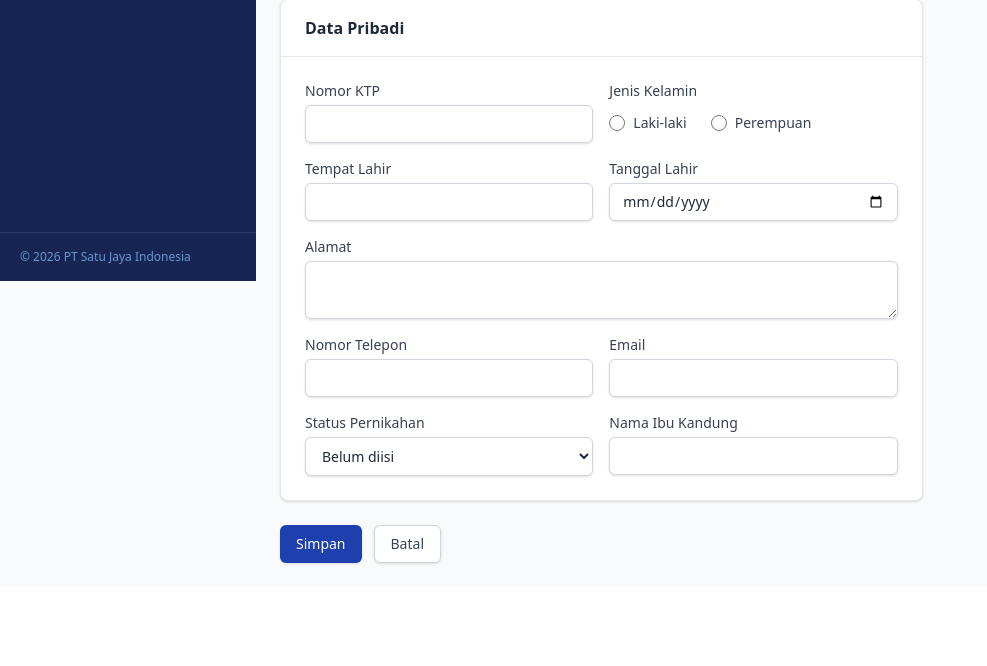
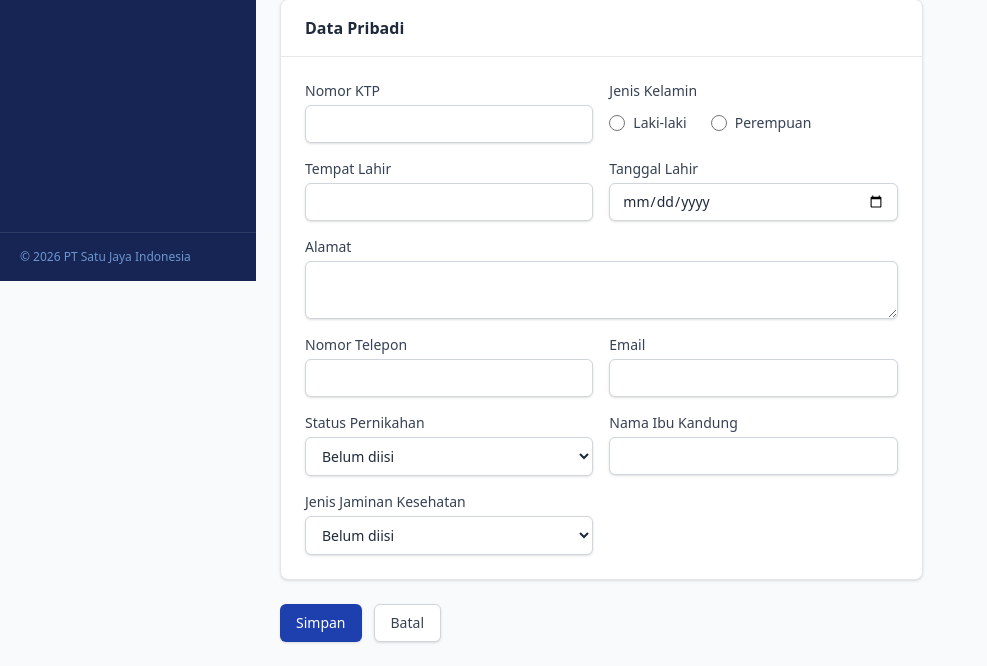
Before and after one commit to priorless/tubes-MSBD-Kel5, a Laravel app: page /hrd/karyawan/create in a window 1280 px wide. Shown: the part 519-1185 px from the top of the page, without its empty margins (0-987 px from the left). Before the commit the page ends 1084 px from the top, so only its background shows below. Run offline with Laravel 12, Linux system fonts and the light colour scheme; the visitor is signed in with stand-in values (Sample User, id 1); data comes from the database, SQL or seed files in the repository; data that the repository does not hold is empty; style sheets or scripts are compiled from the project's sources.

Commit message:
tambah jenis jaminan kesehatan karyawan

```diff
--- a/app/Http/Requests/Hrd/PesanValidasiKaryawan.php
+++ b/app/Http/Requests/Hrd/PesanValidasiKaryawan.php
@@ -57,6 +57,7 @@ trait PesanValidasiKaryawan
             'jenis_kelamin' => 'jenis kelamin',
             'status_pernikahan' => 'status pernikahan',
             'nama_ibu_kandung' => 'nama ibu kandung',
+            'jenis_jaminan_kesehatan' => 'jenis jaminan kesehatan',
             'alamat' => 'alamat',
             'no_telp' => 'nomor telepon',
             'email' => 'email',
--- a/app/Http/Requests/Hrd/StoreKaryawanRequest.php
+++ b/app/Http/Requests/Hrd/StoreKaryawanRequest.php
@@ -16,6 +16,13 @@ use Illuminate\Validation\Rule;
 class StoreKaryawanRequest extends FormRequest
 {
     use PesanValidasiKaryawan;
+
+    /**
+     * Pilihan kolom tbl_karyawan.jenis_jaminan_kesehatan (ENUM). Dipakai juga oleh UpdateKaryawanRequest dan form.
+     *
+     * @var list<string>
+     */
+    public const array PILIHAN_JAMINAN_KESEHATAN = ['BPJS', 'Asuransi Kesehatan Swasta'];
 
     public function authorize(): bool
     {
@@ -39,6 +46,7 @@ class StoreKaryawanRequest extends FormRequest
             'jenis_kelamin' => ['required', Rule::in(['L', 'P'])],
             'status_pernikahan' => ['nullable', Rule::in(['Belum Menikah', 'Menikah'])],
             'nama_ibu_kandung' => ['nullable', 'string', 'max:100'],
+            'jenis_jaminan_kesehatan' => ['nullable', Rule::in(self::PILIHAN_JAMINAN_KESEHATAN)],
             'alamat' => ['nullable', 'string'],
             'no_telp' => ['bail', 'required', 'string', 'max:15', 'regex:/^\+?[0-9]{8,14}$/'],
             'email' => ['nullable', 'email', 'max:100', Rule::unique('tbl_karyawan', 'email')],
--- a/app/Http/Requests/Hrd/UpdateKaryawanRequest.php
+++ b/app/Http/Requests/Hrd/UpdateKaryawanRequest.php
@@ -50,6 +50,7 @@ class UpdateKaryawanRequest extends FormRequest
             'jenis_kelamin' => ['required', Rule::in(['L', 'P'])],
             'status_pernikahan' => ['nullable', Rule::in(['Belum Menikah', 'Menikah'])],
             'nama_ibu_kandung' => ['nullable', 'string', 'max:100'],
+            'jenis_jaminan_kesehatan' => ['nullable', Rule::in(StoreKaryawanRequest::PILIHAN_JAMINAN_KESEHATAN)],
             'alamat' => ['nullable', 'string'],
             'no_telp' => ['bail', 'required', 'string', 'max:15', 'regex:/^\+?[0-9]{8,14}$/'],
             'email' => ['nullable', 'email', 'max:100', Rule::unique('tbl_karyawan', 'email')->ignore($idKaryawan)],
--- a/resources/views/hrd/karyawan/form.blade.php
+++ b/resources/views/hrd/karyawan/form.blade.php
@@ -172,6 +172,18 @@
                                 @error('nama_ibu_kandung') <p class="form-error">{{ $message }}</p> @enderror
                             </div>
                         </div>
+                        <div class="grid grid-cols-1 gap-4 md:grid-cols-2">
+                            <div>
+                                <label for="jenis_jaminan_kesehatan" class="form-label">Jenis Jaminan Kesehatan</label>
+                                <select id="jenis_jaminan_kesehatan" name="jenis_jaminan_kesehatan" @class(['form-input', 'form-input-error' => $errors->has('jenis_jaminan_kesehatan')])>
+                                    <option value="" disabled @selected(blank(old('jenis_jaminan_kesehatan', $karyawan?->jenis_jaminan_kesehatan)))>Belum diisi</option>
+                                    @foreach (\App\Http\Requests\Hrd\StoreKaryawanRequest::PILIHAN_JAMINAN_KESEHATAN as $jenisJaminan)
+                                        <option value="{{ $jenisJaminan }}" @selected(old('jenis_jaminan_kesehatan', $karyawan?->jenis_jaminan_kesehatan) === $jenisJaminan)>{{ $jenisJaminan }}</option>
+                                    @endforeach
+                                </select>
+                                @error('jenis_jaminan_kesehatan') <p class="form-error">{{ $message }}</p> @enderror
+                            </div>
+                        </div>
                     </div>
                 </div>
             </div>
```
Also changed, not shown: resources/views/hrd/karyawan/index.blade.php (+9 -1 lines), tests/Feature/HrdModulTest.php (+43 -0 lines), database/migrations/2026_11_17_131228_add_jenis_jaminan_kesehatan_to_tbl_karyawan_table.php (added).
